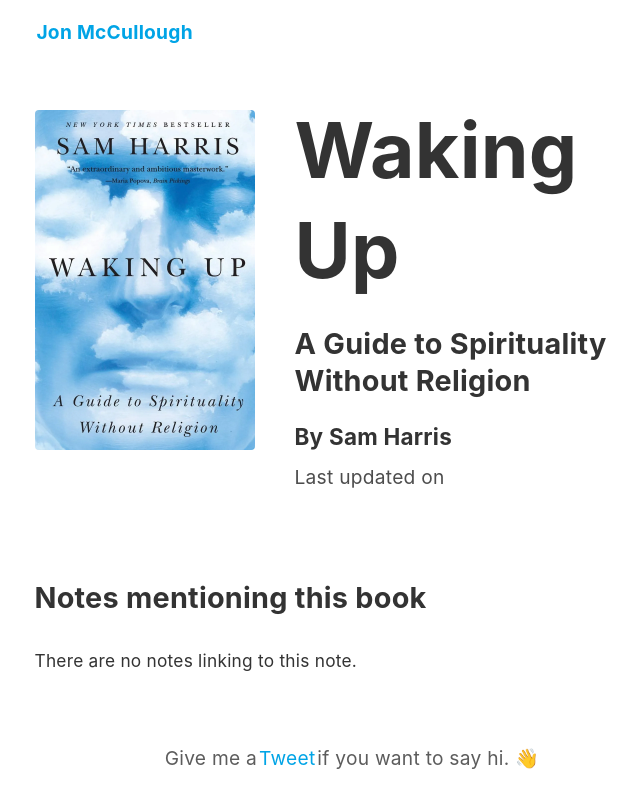
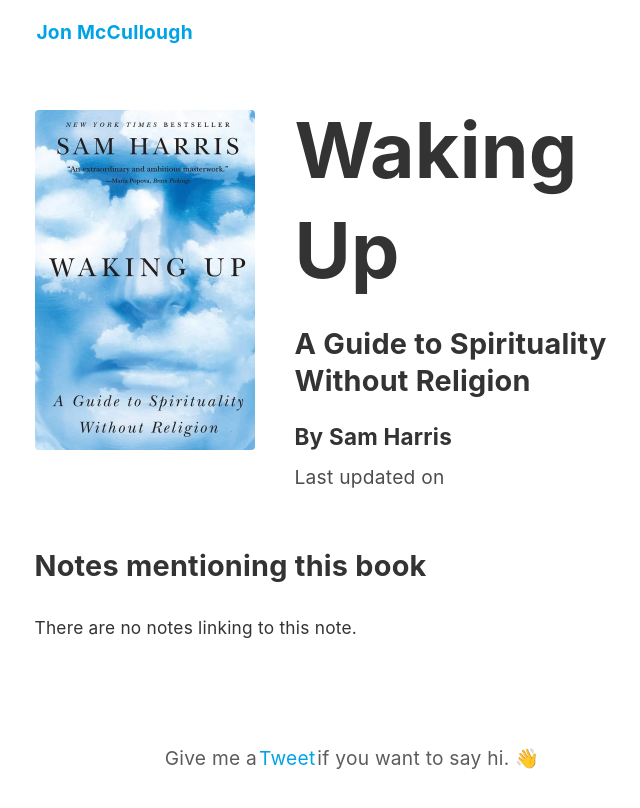
Before and after one commit to jonmccull/digital-garden, a Jekyll site: the page built from _notes/waking-up.md, in a window 1280 px wide. Shown: the top 808 px of the page, without its empty margins (288-928 px from the left). Built offline with Jekyll 4.4.1, drawn with Linux system fonts in a browser that asks for light colours.

Commit message:
Book page layout tweak, moving notes mentions to top
Signed-off-by: Jon McCullough <jonmccull@pm.me>

```diff
--- a/_layouts/book.html
+++ b/_layouts/book.html
@@ -21,11 +21,6 @@
     </div><!-- .article-header -->
 
     <main class="book-main">
-      <article>
-        <content class="book-text">
-          {{ content }}
-        </content>
-      </article>
 
 <h2 style="margin-bottom: 1em">Notes mentioning this book</h2>
       {% if page.backlinks.size > 0 %}
@@ -45,6 +40,12 @@
         </p>
       </div>
       {% endif %}
+
+    <article>
+        <content class="book-text">
+          {{ content }}
+        </content>
+      </article>
     </main>
 
     {% include link-previews.html wrapperQuerySelector="content" %}
```
